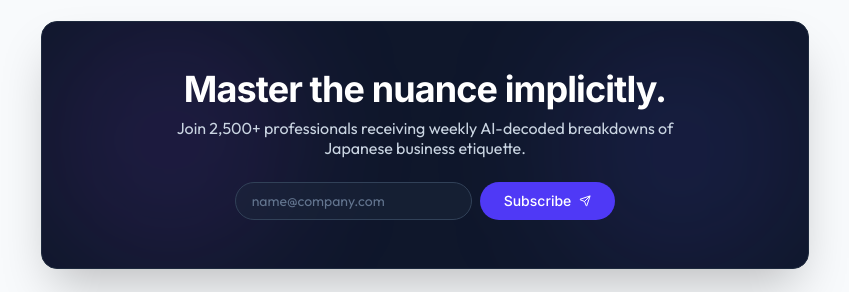
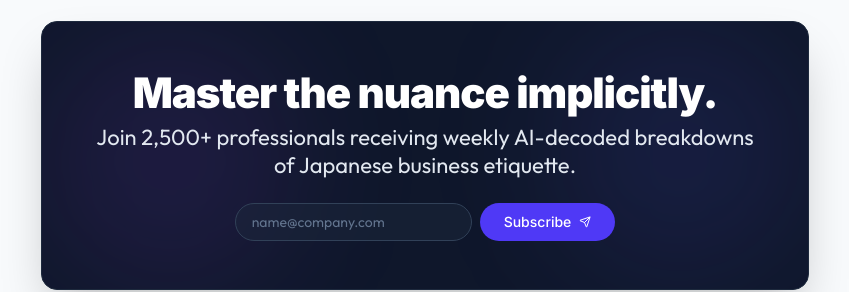
Before and after one commit to Popikuro/j-notes-ai, a Next.js app: page / in a window 1280 px wide. Shown: the part 929-1221 px from the top of the page, without its empty margins (215-1064 px from the left). Built offline with nearby package versions, Linux system fonts and the light colour scheme; no server answers; the database is empty.

Commit message:
Refine Newsletter hero text: increase tagline to 42px font-black and subtext to 22px for a highly confident, compact block

```diff
--- a/components/NewsletterSignup.tsx
+++ b/components/NewsletterSignup.tsx
@@ -25,10 +25,10 @@ export function NewsletterSignup() {
             <div className="absolute bottom-0 left-0 p-32 bg-purple-500/10 blur-3xl rounded-full pointer-events-none" />
 
             <div className="relative z-10 w-full flex flex-col items-center justify-center gap-2">
-                <h3 className="text-3xl md:text-4xl font-bold font-inter text-white leading-[1.1] m-0 tracking-tight">
+                <h3 className="text-4xl md:text-[42px] font-black font-inter text-white leading-[1.1] m-0 tracking-tight">
                     Master the nuance implicitly.
                 </h3>
-                <p className="text-base text-slate-300 font-outfit max-w-lg mx-auto leading-tight m-0">
+                <p className="text-lg md:text-[22px] text-slate-200 font-outfit max-w-2xl mx-auto leading-tight m-0">
                     Join 2,500+ professionals receiving weekly AI-decoded breakdowns of Japanese business etiquette.
                 </p>
             </div>
```
